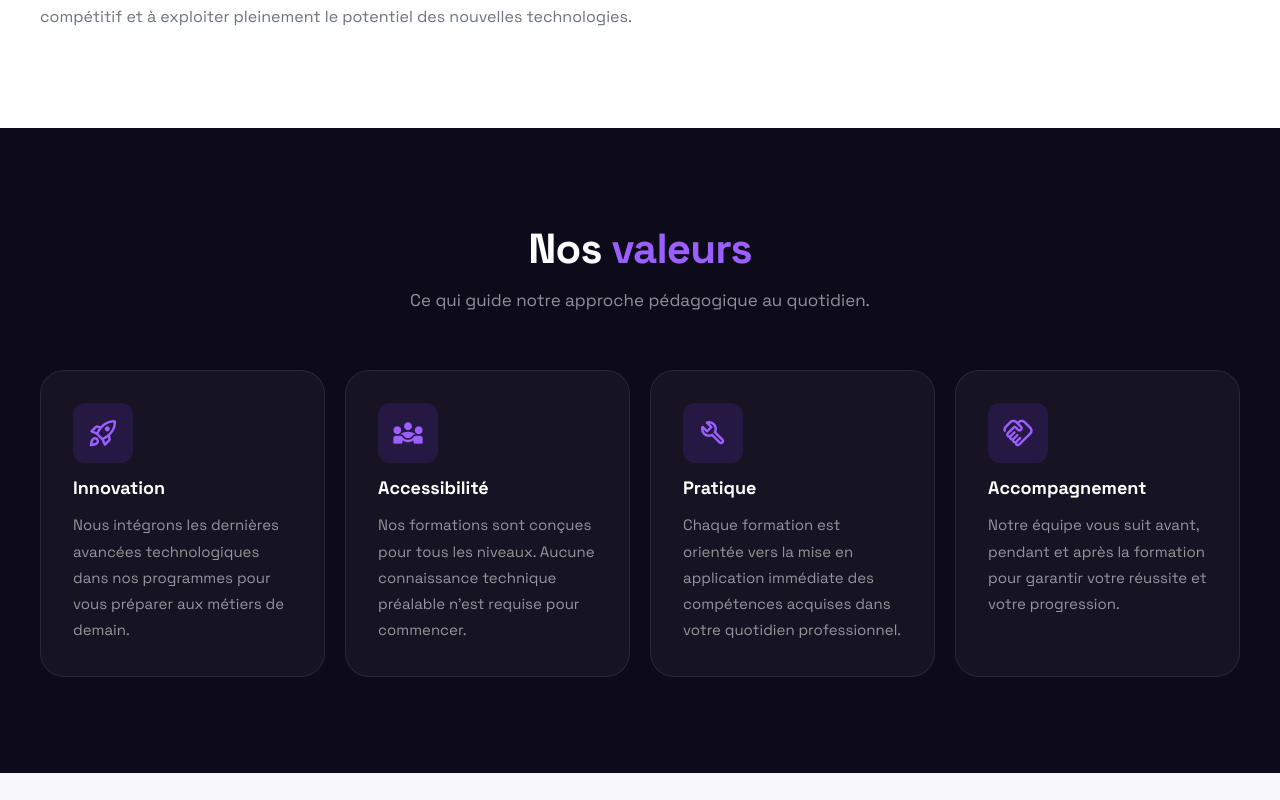
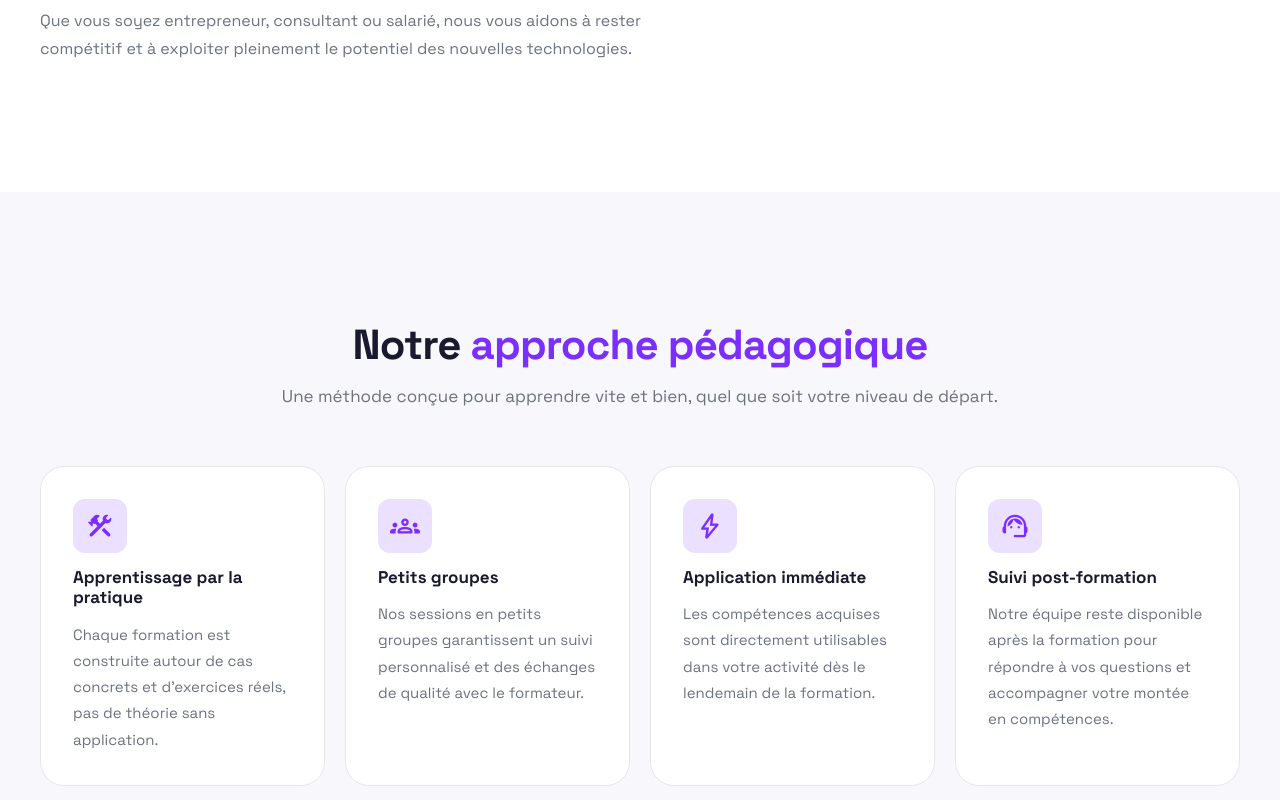
Before and after one commit to kuatejoelparfait-Data/ecole-du-numerique, a React (Vite) app in the folder ecole-du-numerique/: page /a-propos in a window 1280 px wide. Shown: the part 1080-1880 px from the top of the page. Built offline with nearby package versions, Linux system fonts and the light colour scheme.

Commit message:
Ajout de contenu dans A propos de nous (contenu à confirmer avec Mr Kuate) : notre approche + financement Modifications : correction des infos + modification sur "notre équipe" -> card cliquable pour candidater

```diff
--- a/ecole-du-numerique/src/pages/About/About.jsx
+++ b/ecole-du-numerique/src/pages/About/About.jsx
@@ -1,15 +1,19 @@
-import AboutHero from './AboutHero/AboutHero'
-import AboutMission from './AboutMission/AboutMission'
-import AboutValues from './AboutValues/AboutValues'
-import AboutTeam from './AboutTeam/AboutTeam'
+import AboutHero        from './AboutHero/AboutHero'
+import AboutMission     from './AboutMission/AboutMission'
+import AboutApproach    from './AboutApproach/AboutApproach'
+import AboutValues      from './AboutValues/AboutValues'
+import AboutTeam        from './AboutTeam/AboutTeam'
+import AboutFinancement from './AboutFinancement/AboutFinancement'
 
 export default function About() {
   return (
     <>
       <AboutHero />
       <AboutMission />
+      <AboutApproach />
       <AboutValues />
       <AboutTeam />
+      <AboutFinancement />
     </>
   )
 }
--- /dev/null
+++ b/ecole-du-numerique/src/pages/About/AboutApproach/AboutApproach.css
@@ -0,0 +1,95 @@
+.about-approach {
+  padding: 64px 24px;
+  background: var(--gray-light);
+}
+
+.about-approach__container {
+  max-width: var(--container);
+  margin: 0 auto;
+  display: flex;
+  flex-direction: column;
+  gap: 56px;
+}
+
+.about-approach__header {
+  text-align: center;
+  display: flex;
+  flex-direction: column;
+  gap: 12px;
+}
+
+.about-approach__title {
+  font-size: clamp(28px, 3.5vw, 42px);
+  font-weight: 800;
+  letter-spacing: -0.02em;
+  color: var(--text);
+}
+
+.about-approach__accent {
+  color: var(--purple);
+}
+
+.about-approach__subtitle {
+  font-size: 17px;
+  color: var(--text-muted);
+}
+
+/* ── Grid ────────────────────────────────── */
+.about-approach__grid {
+  display: grid;
+  grid-template-columns: 1fr;
+  gap: 20px;
+}
+
+.about-approach__card {
+  background: var(--white);
+  border: 1px solid var(--border);
+  border-radius: var(--radius-lg);
+  padding: 32px;
+  display: flex;
+  flex-direction: column;
+  gap: 14px;
+  transition: border-color 0.2s, box-shadow 0.2s;
+}
+
+.about-approach__card:hover {
+  border-color: var(--purple);
+  box-shadow: var(--shadow);
+}
+
+.about-approach__icon {
+  font-size: 30px;
+  color: var(--purple);
+  background: var(--purple-glow);
+  padding: 12px;
+  border-radius: var(--radius);
+  width: fit-content;
+}
+
+.about-approach__card-title {
+  font-size: 17px;
+  font-weight: 700;
+  color: var(--text);
+}
+
+.about-approach__card-desc {
+  font-size: 15px;
+  line-height: 1.75;
+  color: var(--text-muted);
+}
+
+@media (min-width: 560px) {
+  .about-approach__grid {
+    grid-template-columns: repeat(2, 1fr);
+  }
+}
+
+@media (min-width: 900px) {
+  .about-approach {
+    padding: 128px 24px;
+  }
+
+  .about-approach__grid {
+    grid-template-columns: repeat(4, 1fr);
+  }
+}
--- /dev/null
+++ b/ecole-du-numerique/src/pages/About/AboutApproach/AboutApproach.jsx
@@ -0,0 +1,53 @@
+import './AboutApproach.css'
+
+const pillars = [
+  {
+    icon: 'construction',
+    title: 'Apprentissage par la pratique',
+    desc: 'Chaque formation est construite autour de cas concrets et d\'exercices réels, pas de théorie sans application.',
+  },
+  {
+    icon: 'groups',
+    title: 'Petits groupes',
+    desc: 'Nos sessions en petits groupes garantissent un suivi personnalisé et des échanges de qualité avec le formateur.',
+  },
+  {
+    icon: 'bolt',
+    title: 'Application immédiate',
+    desc: 'Les compétences acquises sont directement utilisables dans votre activité dès le lendemain de la formation.',
+  },
+  {
+    icon: 'support_agent',
+    title: 'Suivi post-formation',
+    desc: 'Notre équipe reste disponible après la formation pour répondre à vos questions et accompagner votre montée en compétences.',
+  },
+]
+
+export default function AboutApproach() {
+  return (
+    <section className="about-approach">
+      <div className="about-approach__container">
+
+        <div className="about-approach__header">
+          <h2 className="about-approach__title">
+            Notre <span className="about-approach__accent">approche pédagogique</span>
+          </h2>
+          <p className="about-approach__subtitle">
+            Une méthode conçue pour apprendre vite et bien, quel que soit votre niveau de départ.
+          </p>
+        </div>
+
+        <div className="about-approach__grid">
+          {pillars.map(p => (
+            <div key={p.title} className="about-approach__card">
+              <span className="material-symbols-rounded about-approach__icon">{p.icon}</span>
+              <h3 className="about-approach__card-title">{p.title}</h3>
+              <p className="about-approach__card-desc">{p.desc}</p>
+            </div>
+          ))}
+        </div>
+
+      </div>
+    </section>
+  )
+}
--- /dev/null
+++ b/ecole-du-numerique/src/pages/About/AboutFinancement/AboutFinancement.css
@@ -0,0 +1,115 @@
+.about-financement {
+  padding: 64px 24px;
+  background: var(--white);
+}
+
+.about-financement__container {
+  max-width: var(--container);
+  margin: 0 auto;
+  display: flex;
+  flex-direction: column;
+  gap: 56px;
+}
+
+/* ── Content ─────────────────────────────── */
+.about-financement__content {
+  display: flex;
+  flex-direction: column;
+  gap: 20px;
+  max-width: 560px;
+}
+
+.about-financement__title {
+  font-size: clamp(28px, 3.5vw, 42px);
+  font-weight: 800;
+  letter-spacing: -0.02em;
+  color: var(--text);
+}
+
+.about-financement__accent {
+  color: var(--purple);
+}
+
+.about-financement__text {
+  font-size: 16px;
+  line-height: 1.8;
+  color: var(--text-muted);
+}
+
+.about-financement__cta {
+  display: inline-flex;
+  align-items: center;
+  background: var(--purple);
+  color: var(--white);
+  font-size: 15px;
+  font-weight: 600;
+  padding: 12px 28px;
+  border-radius: 99px;
+  width: fit-content;
+  transition: background 0.2s, transform 0.2s;
+}
+
+.about-financement__cta:hover {
+  background: var(--purple-light);
+  transform: translateY(-1px);
+}
+
+/* ── List ────────────────────────────────── */
+.about-financement__list {
+  display: flex;
+  flex-direction: column;
+  gap: 16px;
+}
+
+.about-financement__item {
+  display: flex;
+  align-items: flex-start;
+  gap: 16px;
+  background: var(--gray-light);
+  border: 1px solid var(--border);
+  border-radius: var(--radius-lg);
+  padding: 24px;
+}
+
+.about-financement__item-icon {
+  font-size: 26px;
+  color: var(--purple);
+  flex-shrink: 0;
+  margin-top: 2px;
+}
+
+.about-financement__item-label {
+  font-size: 15px;
+  font-weight: 700;
+  color: var(--text);
+  margin-bottom: 4px;
+}
+
+.about-financement__item-desc {
+  font-size: 14px;
+  color: var(--text-muted);
+  line-height: 1.6;
+}
+
+/* ── Desktop ─────────────────────────────── */
+@media (min-width: 900px) {
+  .about-financement {
+    padding: 128px 24px;
+  }
+
+  .about-financement__container {
+    flex-direction: row;
+    align-items: flex-start;
+    gap: 80px;
+  }
+
+  .about-financement__content {
+    flex: 1;
+    position: sticky;
+    top: 96px;
+  }
+
+  .about-financement__list {
+    flex: 1;
+  }
+}
--- /dev/null
+++ b/ecole-du-numerique/src/pages/About/AboutFinancement/AboutFinancement.jsx
@@ -0,0 +1,41 @@
+import { Link } from 'react-router-dom'
+import './AboutFinancement.css'
+
+const aides = [
+  { icon: 'account_balance', label: 'Bruxelles-Formation', desc: 'Prise en charge pour les demandeurs d\'emploi et salariés bruxellois.' },
+  { icon: 'business_center', label: 'Chèques-formation', desc: 'Aide régionale pour les travailleurs indépendants et PME.' },
+  { icon: 'domain', label: 'Plan de formation entreprise', desc: 'Financement via le budget formation de votre employeur.' },
+]
+
+export default function AboutFinancement() {
+  return (
+    <section className="about-financement">
+      <div className="about-financement__container">
+
+        <div className="about-financement__content">
+          <h2 className="about-financement__title">
+            Financez votre <span className="about-financement__accent">formation</span>
+          </h2>
+          <p className="about-financement__text">
+            La majorité de nos formations sont éligibles aux aides de la Région de Bruxelles-Capitale.
+            Selon votre profil, vous pouvez bénéficier d'une prise en charge allant jusqu'à <strong>80%</strong> du coût de la formation.
+          </p>
+          <Link to="/contact" className="about-financement__cta">Renseignez-vous</Link>
+        </div>
+
+        <div className="about-financement__list">
+          {aides.map(a => (
+            <div key={a.label} className="about-financement__item">
+              <span className="material-symbols-rounded about-financement__item-icon">{a.icon}</span>
+              <div>
+                <p className="about-financement__item-label">{a.label}</p>
+                <p className="about-financement__item-desc">{a.desc}</p>
+              </div>
+            </div>
+          ))}
+        </div>
+
+      </div>
+    </section>
+  )
+}
--- a/ecole-du-numerique/src/pages/About/AboutMission/AboutMission.css
+++ b/ecole-du-numerique/src/pages/About/AboutMission/AboutMission.css
@@ -63,7 +63,7 @@
 
 @media (min-width: 900px) {
   .about-mission {
-    padding: 96px 24px;
+    padding: 128px 24px;
   }
 
   .about-mission__container {
--- a/ecole-du-numerique/src/pages/About/AboutMission/AboutMission.jsx
+++ b/ecole-du-numerique/src/pages/About/AboutMission/AboutMission.jsx
@@ -2,7 +2,7 @@ import './AboutMission.css'
 
 const stats = [
   { value: '2024', label: 'Année de fondation' },
-  { value: '500+', label: 'Apprenants formés' },
+  { value: '600+', label: 'Apprenants formés' },
   { value: '10+', label: 'Formations disponibles' },
   { value: '95%', label: 'Taux de satisfaction' },
 ]
--- a/ecole-du-numerique/src/pages/About/AboutTeam/AboutTeam.jsx
+++ b/ecole-du-numerique/src/pages/About/AboutTeam/AboutTeam.jsx
@@ -1,10 +1,10 @@
+import { Link } from 'react-router-dom'
 import './AboutTeam.css'
 
 const members = [
   { name: 'Joel Kuate Parfait', role: 'Fondateur & Directeur', initials: 'JK' },
   { name: 'Edouard Renard', role: 'Business Partner', initials: 'ER' },
   { name: 'Meriton Askaj', role: 'Stagiaire Front-end Développeur', initials: 'MA' },
-  { name: 'Membre de l\'équipe', role: 'Formateur IA & Data', initials: '?' },
 ]
 
 export default function AboutTeam() {
@@ -30,6 +30,15 @@ export default function AboutTeam() {
               </div>
             </div>
           ))}
+          <Link to="/contact" className="about-team__card about-team__card--join">
+            <div className="about-team__join-icon">
+              <span className="material-symbols-rounded">add</span>
+            </div>
+            <div className="about-team__info">
+              <p className="about-team__name">Rejoignez-nous</p>
+              <p className="about-team__role">Vous faites la différence ?</p>
+            </div>
+          </Link>
         </div>
       </div>
     </section>
--- a/ecole-du-numerique/src/pages/About/AboutValues/AboutValues.css
+++ b/ecole-du-numerique/src/pages/About/AboutValues/AboutValues.css
@@ -86,7 +86,7 @@
 
 @media (min-width: 900px) {
   .about-values {
-    padding: 96px 24px;
+    padding: 128px 24px;
   }
 
   .about-values__grid {
```
Also changed, not shown: ecole-du-numerique/src/pages/About/AboutTeam/AboutTeam.css (+44 -1 lines).
